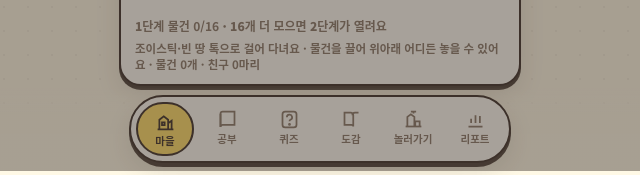
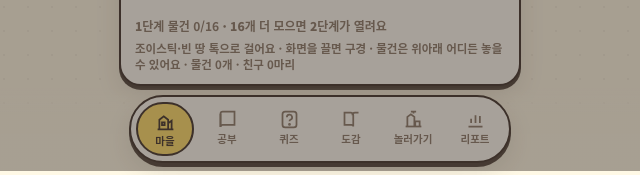
Before and after one commit to 38kwangs-dotcom/English-study, a plain HTML site: page family-board/ielts/index.html in a window 1280 px wide. Shown: the part 629-804 px from the top of the page, 320-960 px from the left. Drawn offline with nearby package versions, Linux system fonts and the light colour scheme; no server answers.

Commit message:
단어 마을: 마을 안내 문구 정리(걷기·끌어 구경·자유 배치)

```diff
--- a/family-board/ielts/index.html
+++ b/family-board/ielts/index.html
@@ -2250,7 +2250,7 @@ function renderVillage() {
     prog +
     '<div class="v-help">' +
     (pickMode ? '<b>' + pickedName() + '</b>' + objJosa(pickedName()) + ' 들고 있어요 · 마을 빈 곳을 눌러 놓아요' :
-      '조이스틱·빈 땅 톡으로 걸어 다녀요 · 물건을 끌어 위아래 어디든 놓을 수 있어요 · 물건 ' + inTown.length + '개 · 친구 ' + petsOut.length + '마리') +
+      '조이스틱·빈 땅 톡으로 걸어요 · 화면을 끌면 구경 · 물건은 위아래 어디든 놓을 수 있어요 · 물건 ' + inTown.length + '개 · 친구 ' + petsOut.length + '마리') +
     '</div></div></div>';
   $('#btnBox').addEventListener('click', openBox);
   $('#btnStorage').addEventListener('click', renderStorage);
```
Also changed, not shown: family-board/vocab/index.html (+1 -1 lines).
